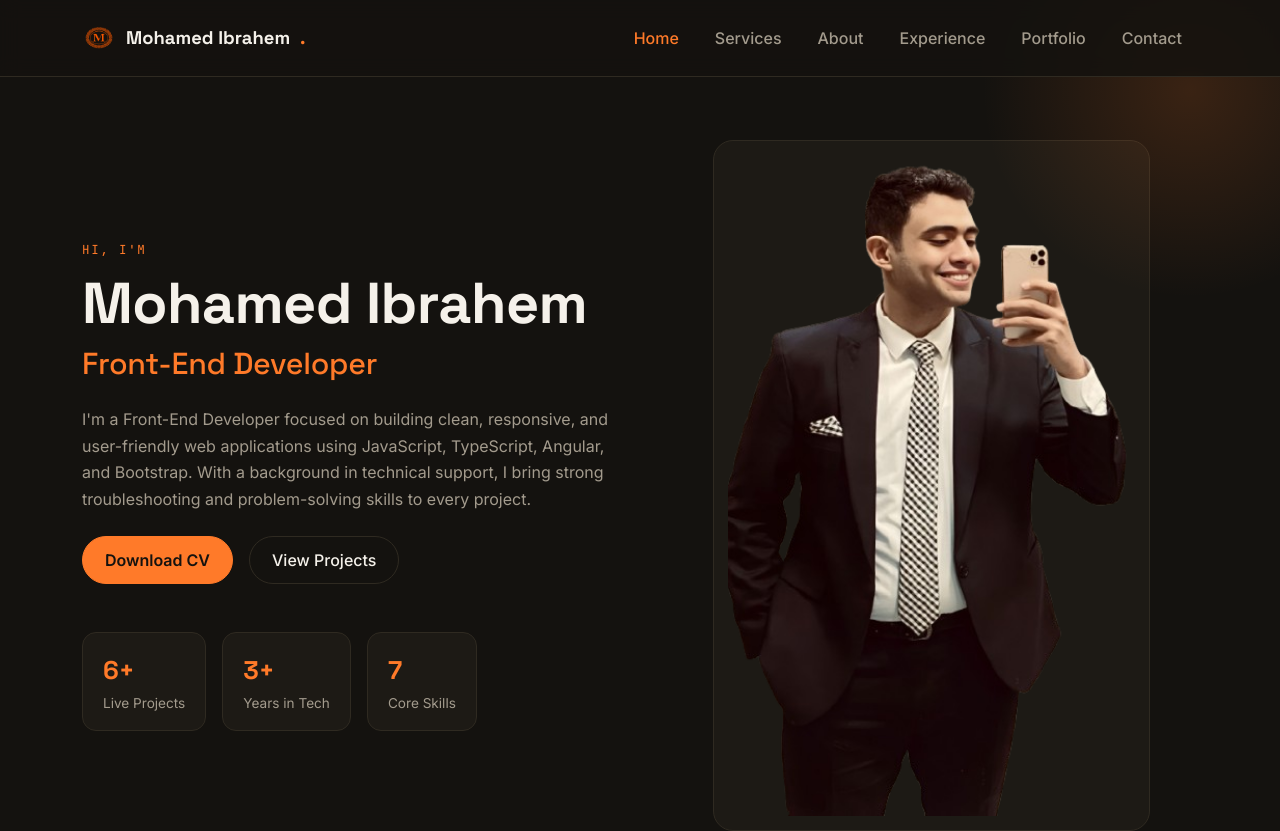
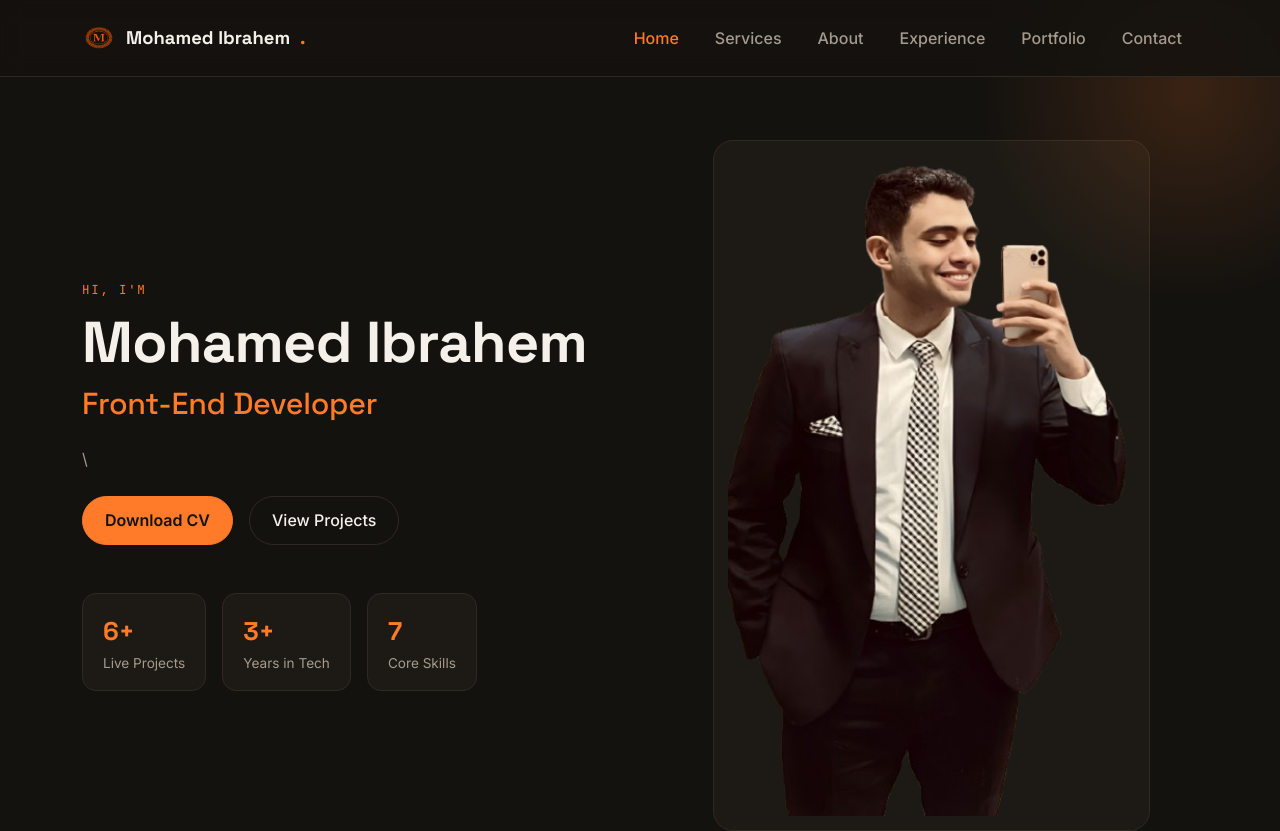
Before and after one commit to MohamedIbrahem99999/portfolio, an Angular app: page / in a window 1280 px wide. Shown: the top 831 px of the page. Built offline with nearby package versions, Linux system fonts and the light colour scheme.

Commit message:
Update portfolio

```diff
--- a/src/app/app.component.html
+++ b/src/app/app.component.html
@@ -97,10 +97,7 @@
           {{ title }}
         </h2>
         <p class="section-sub mb-4">
-          I'm a Front-End Developer focused on building clean, responsive, and
-          user-friendly web applications using JavaScript, TypeScript, Angular,
-          and Bootstrap. With a background in technical support, I bring strong
-          troubleshooting and problem-solving skills to every project.
+          \
         </p>
         <div class="d-flex flex-wrap gap-3 mb-5">
           <a
```
